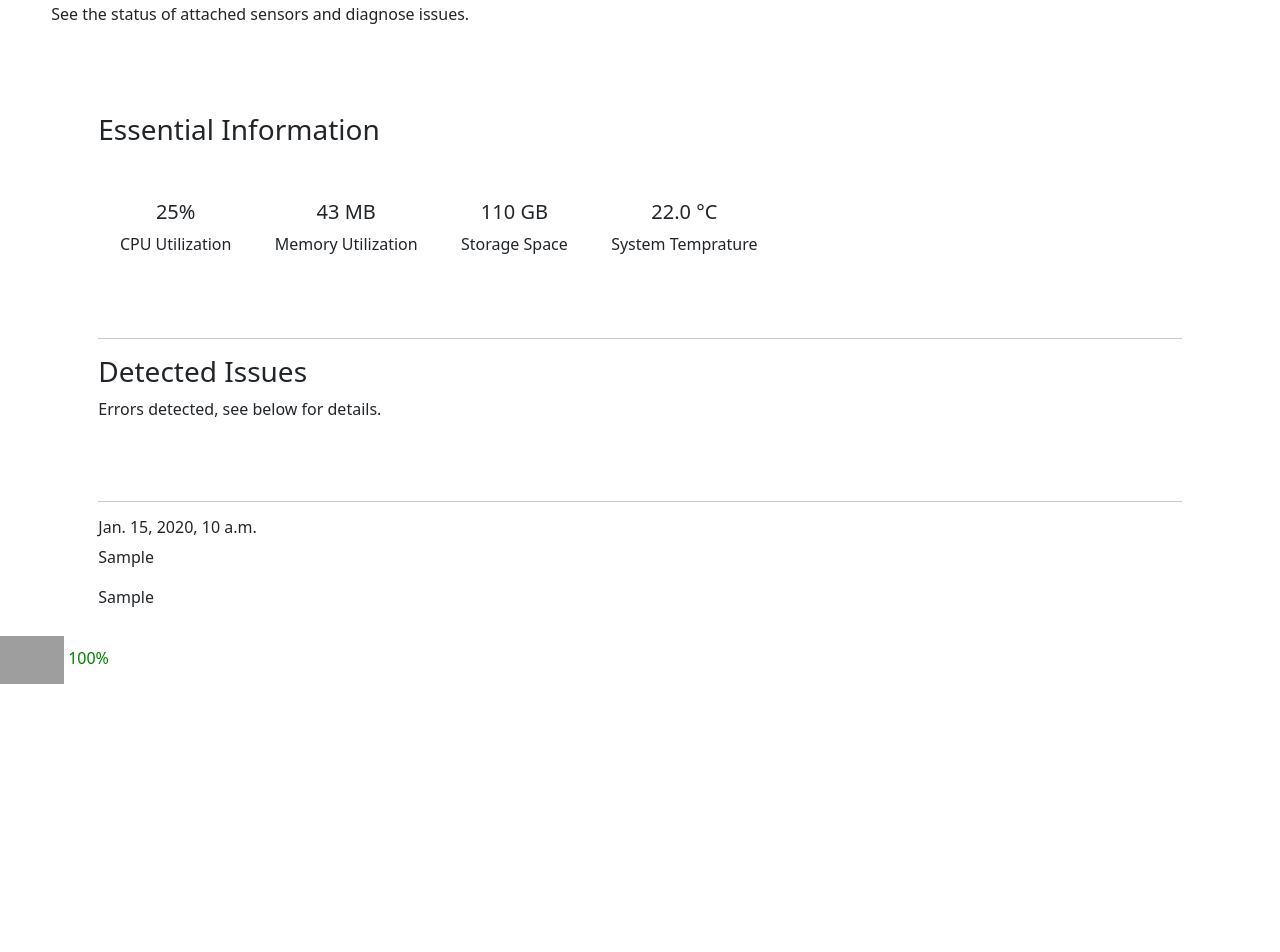
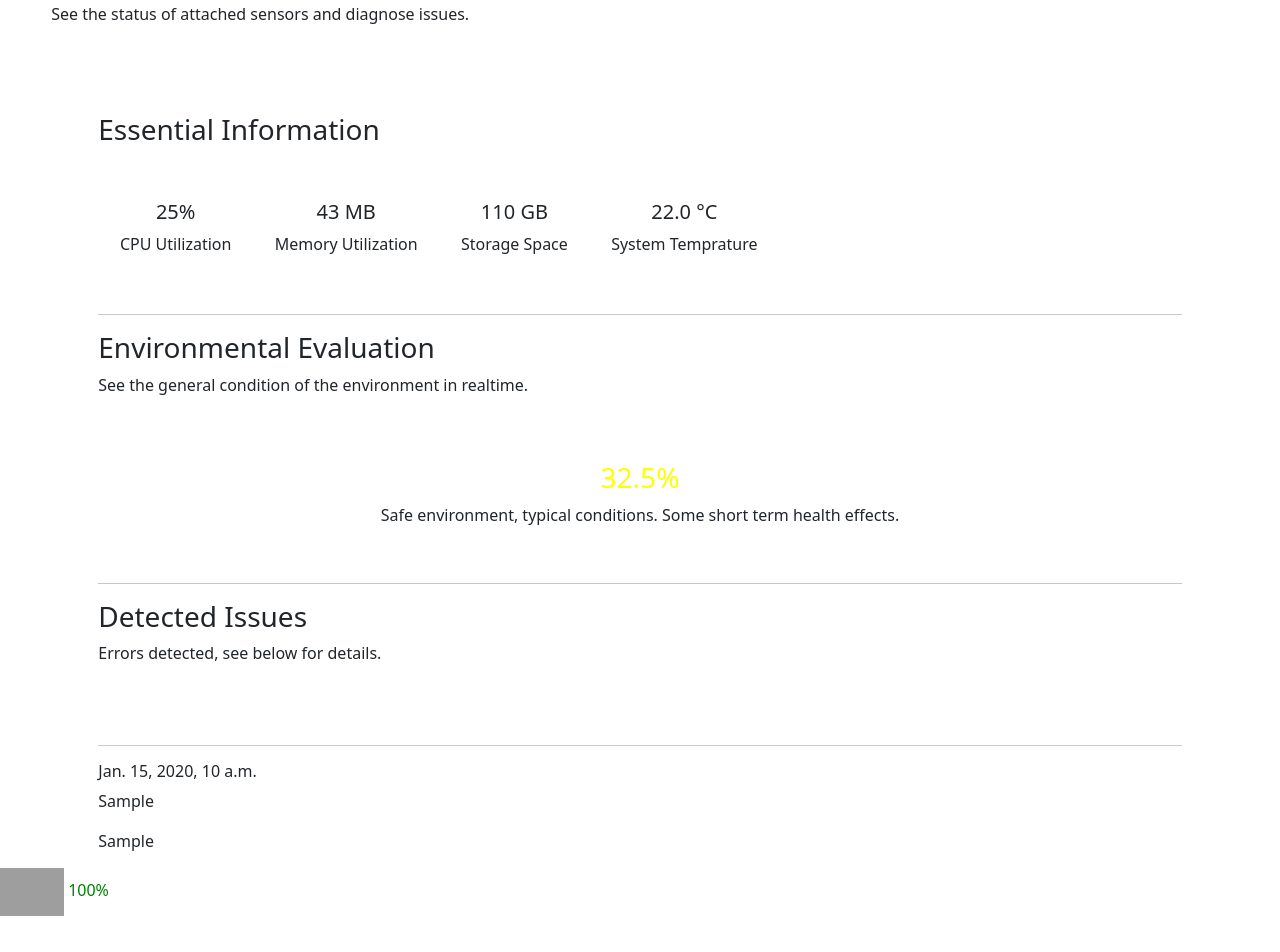
Before and after one commit to alexanderwalford-official/EnviroServ, a Django app: page /diagnostics/ in a window 1280 px wide. Shown: the part 318-1270 px from the top of the page. Before the commit the page ends 1002 px from the top, so only its background shows below. Run offline with Django 3.2, Linux system fonts and the light colour scheme; a user stored in the database is signed in; data comes from the database, SQL or seed files in the repository; both versions use the stored data as it was after the commit; tables that the repository leaves empty hold one stand-in row (values such as "Sample post"); grey boxes are pictures that could not be loaded.

Commit message:
Added Environmental Evaluation
Added a Environmental Evaluation section to the "Diagnostics" tab.

```diff
--- a/MainFrame/templates/dashboard_diagnostics.html
+++ b/MainFrame/templates/dashboard_diagnostics.html
@@ -86,11 +86,34 @@
 	{% endfor %}
 	</div>
 	</center>
+    <br>
 	<br>
 	<br>
 	<br>
 	<br>
+	<hr>
+    <h3>Environmental Evaluation</h3>
+	<p>See the general condition of the environment in realtime.</p>
 	<br>
+    <center>
+	<br>
+	{% if rating > 75%}
+	<h3 style="color: red">{{rating}}%</h3>
+	<p>⚠️ This environment is not safe. You should evacuate immediately.</p>
+	{% elif rating > 50 and rating < 76 %}
+	<h3 style="color: orange">{{rating}}%</h3>
+	<p>Dangerous environment, may cause long term health effects.</p>
+	{% elif rating > 25 and rating < 51 %}
+	<h3 style="color: yellow">{{rating}}%</h3>
+	<p>Safe environment, typical conditions. Some short term health effects.</p>
+	{% elif rating > 5 and rating < 26 %}
+	<h3 style="color: green">{{rating}}%</h3>
+	<p>Safe environment, better than average. No short term health effects.</p>
+	{% else %}
+	<h3 style="color: green">{{rating}}%</h3>
+    <p>Safe environment, better than average. No short term health effects.</p>
+    {% endif %}
+	</center>
 	<br>
 	<hr>
 	<h3>Detected Issues</h3>
--- a/MainFrame/views.py
+++ b/MainFrame/views.py
@@ -59,6 +59,25 @@ def daiagnosticView(request):
     basicdata = SensorData.objects.order_by('-datetime')[:1]
     resources = ResourceLog.objects.order_by('-datetime')[:1]
     sensordata = SensorData.objects.order_by('-datetime')[:1]
+
+    # get the overall dust density as a float from the latest record
+    dustrating = float(str(SensorData.objects.values_list('dustlevel').order_by('-datetime')[0]).replace('(','').replace(')','').replace(',',''))
+
+    # get the temprature of the environment
+    temprating = float(str(SensorData.objects.values_list('enviro_temprature').order_by('-datetime')[0]).replace('(','').replace(')','').replace(',',''))
+
+    # get the radiation measurement
+    radrating = float(str(SensorData.objects.values_list('msvhr').order_by('-datetime')[0]).replace('(','').replace(')','').replace(',',''))
+
+    # get the barmometric pressure
+    pressurerating = float(str(SensorData.objects.values_list('barometer_pressure').order_by('-datetime')[0]).replace('(','').replace(')','').replace(',','')) / 1000.0
+
+    # add all the sensor data together before calculating the percentage
+    sumofsensors = dustrating + temprating + radrating + pressurerating
+
+    # calculate the overall danger as a percentage, rounded to 2 decimal places
+    rating = round(sumofsensors / 652 * 100, 2)
+
     errors = Diagnostic_Issue.objects.order_by('-datetime')[:10]
     errorcount = Diagnostic_Issue.objects.order_by('-datetime')[:10].count()
-    return render (request, 'dashboard_diagnostics.html',{'basicdata':basicdata,'errors':errors,'errorcount':errorcount,'resources':resources,'sensordata':sensordata})
+    return render (request, 'dashboard_diagnostics.html',{'rating':rating,'basicdata':basicdata,'errors':errors,'errorcount':errorcount,'resources':resources,'sensordata':sensordata})
```
Also changed, not shown: db.sqlite3.
